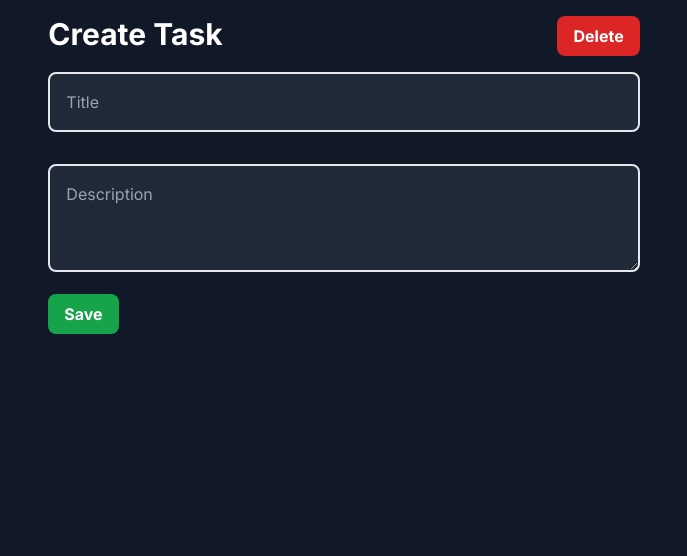
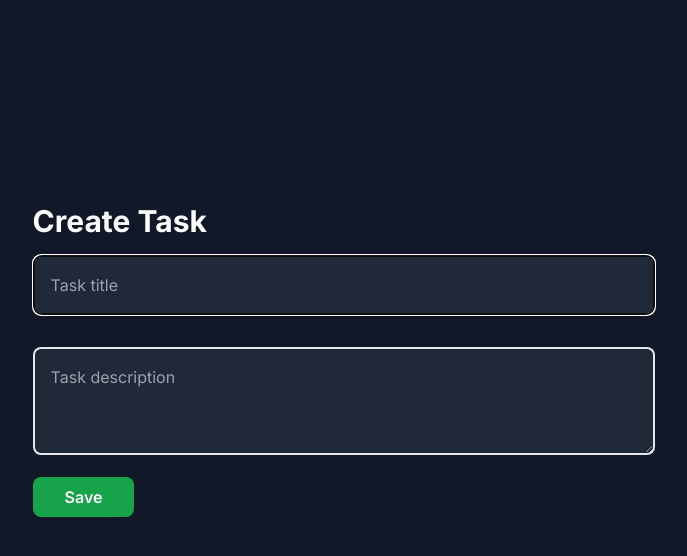
Before and after one commit to sergiovalbuena/nextjs-mongodb-crud, a Next.js app: page /tasks/new in a window 1280 px wide. Shown: the top 556 px of the page, without its empty margins (296-983 px from the left). Built offline with nearby package versions, Linux system fonts and the light colour scheme.

Commit message:
PUT() added to the frontend, basic fullstack CRUD done

```diff
--- a/src/app/api/tasks/[id]/route.js
+++ b/src/app/api/tasks/[id]/route.js
@@ -49,11 +49,11 @@ export async function DELETE(request, { params }) {
 export async function PUT(request, { params }) {
     const body = await request.json()
     connectDB()
-    const data = await request.json()
+    //const data = await request.json()
 
     try {
-        console.log(data)
-        const taskUpdated = await Task.findByIdAndUpdate(params.id, data,
+        //console.log(data)
+        const taskUpdated = await Task.findByIdAndUpdate(params.id, body,
             { new: true }
 
         )
--- a/src/app/tasks/new/page.js
+++ b/src/app/tasks/new/page.js
@@ -1,118 +1,150 @@
-"use client"
-import { useRouter, useParams } from "next/navigation"
-import { ChangeEvent, FormEvent, useEffect, useState } from "react"
+"use client";
+import { useState, useEffect } from "react";
+import { useRouter, useParams } from "next/navigation";
 
+const NewTask = () => {
+    const [newTask, setNewTask] = useState({
+        title: "",
+        description: "",
+    });
+    const params = useParams();
+    const router = useRouter();
 
-export default function FormPage() {
+    const [isSubmitting, setIsSubmitting] = useState(false);
+    const [errors, setErrors] = useState({});
 
-    const [newTask, setNewTask] = useState({
-        title: '',
-        description: '',
-    })
+    const getTask = async () => {
+        const res = await fetch(`/api/tasks/${params.id}`);
+        const data = await res.json();
+        setNewTask({ title: data.title, description: data.description });
+    };
 
+    useEffect(() => {
+        if (params.id) {
+            getTask();
+        }
+    }, []);
 
-    const router = useRouter()
-    const params = useParams()
+    const handleSubmit = async (e) => {
+        e.preventDefault();
+        let errs = validate();
+
+        if (Object.keys(errs).length) return setErrors(errs);
+
+        setIsSubmitting(true);
+
+        if (params.id) {
+            await updateTask();
+        } else {
+            await createTask();
+        }
+
+        router.push("/");
+    };
+
+    const handleChange = (e) =>
+        setNewTask({ ...newTask, [e.target.name]: e.target.value });
+
+    const validate = () => {
+        let errors = {};
+
+        if (!newTask.title) {
+            errors.title = "Title is required";
+        }
+        if (!newTask.description) {
+            errors.description = "Description is required";
+        }
+
+        return errors;
+    };
 
     const createTask = async () => {
         try {
-            const res = await fetch('/api/tasks', {
-                method: 'POST',
+            await fetch("/api/tasks", {
+                method: "POST",
+                headers: {
+                    "Content-Type": "application/json",
+                },
                 body: JSON.stringify(newTask),
-                //body: JSON.stringify({ }), //to test error
-                headers: {
-                    "Content-Type": "application/json"
-                }
-            })
-            const data = await res.json()
-
-            if (res.status === 200) {
-                router.push('/')
-                router.refresh()
-            }
-
-            console.log(data)
+            });
+            router.push("/");
+            router.refresh();
         } catch (error) {
-            console.log(error)
+            console.error(error);
         }
-    }
-
+    };
 
     const handleDelete = async () => {
-        //console.log("deleting")
+        if (window.confirm("Are you sure you want to delete this task?")) {
+            try {
+                const res = await fetch(`/api/tasks/${params.id}`, {
+                    method: "DELETE",
+                });
+                router.push("/");
+                router.refresh();
+            } catch (error) {
+                console.error(error);
+            }
+        }
+    };
+
+    const updateTask = async () => {
         try {
-            if (window.confirm("Are you sure you want to delete it?")) {
-                const res = await fetch(`/api/tasks/${params.id}`, {
-                    method: 'DELETE',
-                })
-                router.push('/')
-                router.refresh()
-            }
+            await fetch(`/api/tasks/${params.id}`, {
+                method: "PUT",
+                headers: {
+                    "Content-Type": "application/json",
+                },
+                body: JSON.stringify(newTask),
+            });
+            router.push("/");
+            router.refresh();
         } catch (error) {
-            console.log(error)
+            console.error(error);
         }
-    }
-
-    const handleSumbit = async (e) => {
-        e.preventDefault()
-        //console.log(newTask)
-        await createTask()
-    }
-
-    //const handleChange = (e: ChangeEvent<HTMLInputElement | HTMLTextAreaElement>) => {
-    const handleChange = (e) => {
-        // console.log(e.target.value)
-        // console.log(e.target.name)
-        setNewTask({ ...newTask, [e.target.name]: e.target.value })
-    }
-
-    //get task by id
-    useEffect(() => {
-        console.log(params)
-    })
-
+    };
 
     return (
-        <div className="h-[calc(100vh-7rem)] flex justify-center items-cneter">
-            <form onSubmit={handleSumbit}>
-
+        <div className="min-h-[calc(100vh-7rem)] flex justify-center items-center">
+            <form onSubmit={handleSubmit}>
                 <header className="flex justify-between">
-
-
                     <h1 className="font-bold text-3xl">
-                        {
-                            !params.id ? "Create Task" : " Update Task"
-                        }
+                        {!params.id ? "Create Task" : "Update task"}
                     </h1>
-
-                    <button
-                        type="button"
-                        className="bg-red-600 hover:bg-red-700 text-white font-bold py-2 px-4 rounded-lg"
-                        onClick={handleDelete}>
-                        Delete
-                    </button>
+                    {params.id && (
+                        <button
+                            className="bg-red-500 px-3 py-1 rounded-md"
+                            onClick={handleDelete}
+                        >
+                            Delete
+                        </button>
+                    )}
                 </header>
                 <input
                     type="text"
+                    placeholder="Task title"
                     name="title"
-                    placeholder="Title"
+                    onChange={handleChange}
+                    value={newTask.title}
+                    autoFocus
                     className="bg-gray-800 border-2 w-full p-4 rounded-lg my-4"
-                    onChange={handleChange}
                 />
+
                 <textarea
                     name="description"
-                    placeholder="Description"
+                    placeholder="Task description"
+                    onChange={handleChange}
+                    value={newTask.description}
+                    className="bg-gray-800 border-2 w-full p-4 rounded-lg my-4"
                     rows={3}
-                    className="bg-gray-800 border-2 w-full p-4 rounded-lg my-4"
-                    onChange={handleChange}
-                />
-                <button
-                    type="submit"
-                    className="bg-green-600 hover:bg-green-700 text-white font-bold py-2 px-4 rounded-lg"
-                >Save</button>
+                ></textarea>
 
-
+                <button className="bg-green-600 text-white font-semibold px-8 py-2 rounded-lg">
+                    {params.id ? "Update" : "Save"}
+                </button>
             </form>
         </div>
-    )
-}
+    );
+};
+
+export default NewTask;
```
